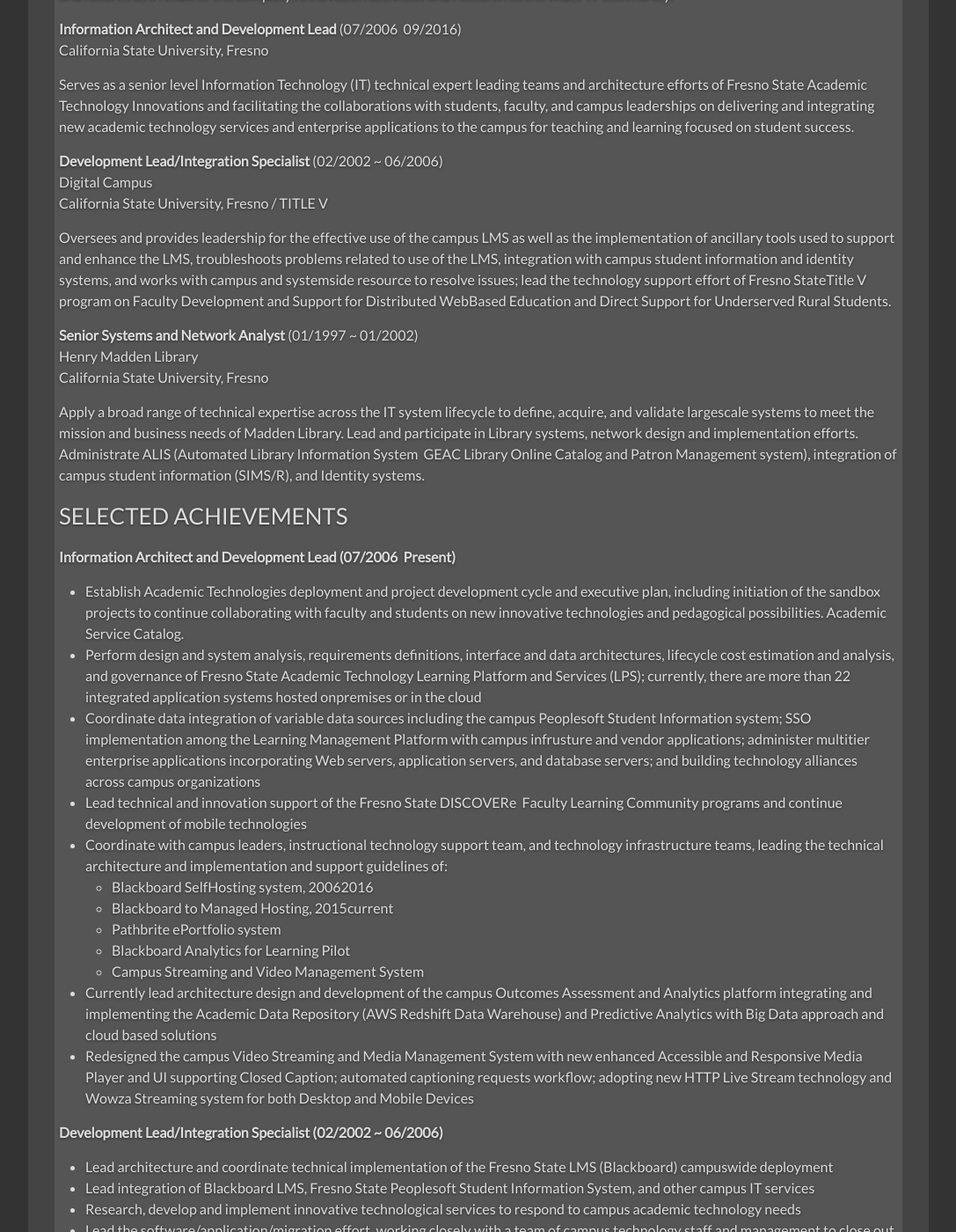
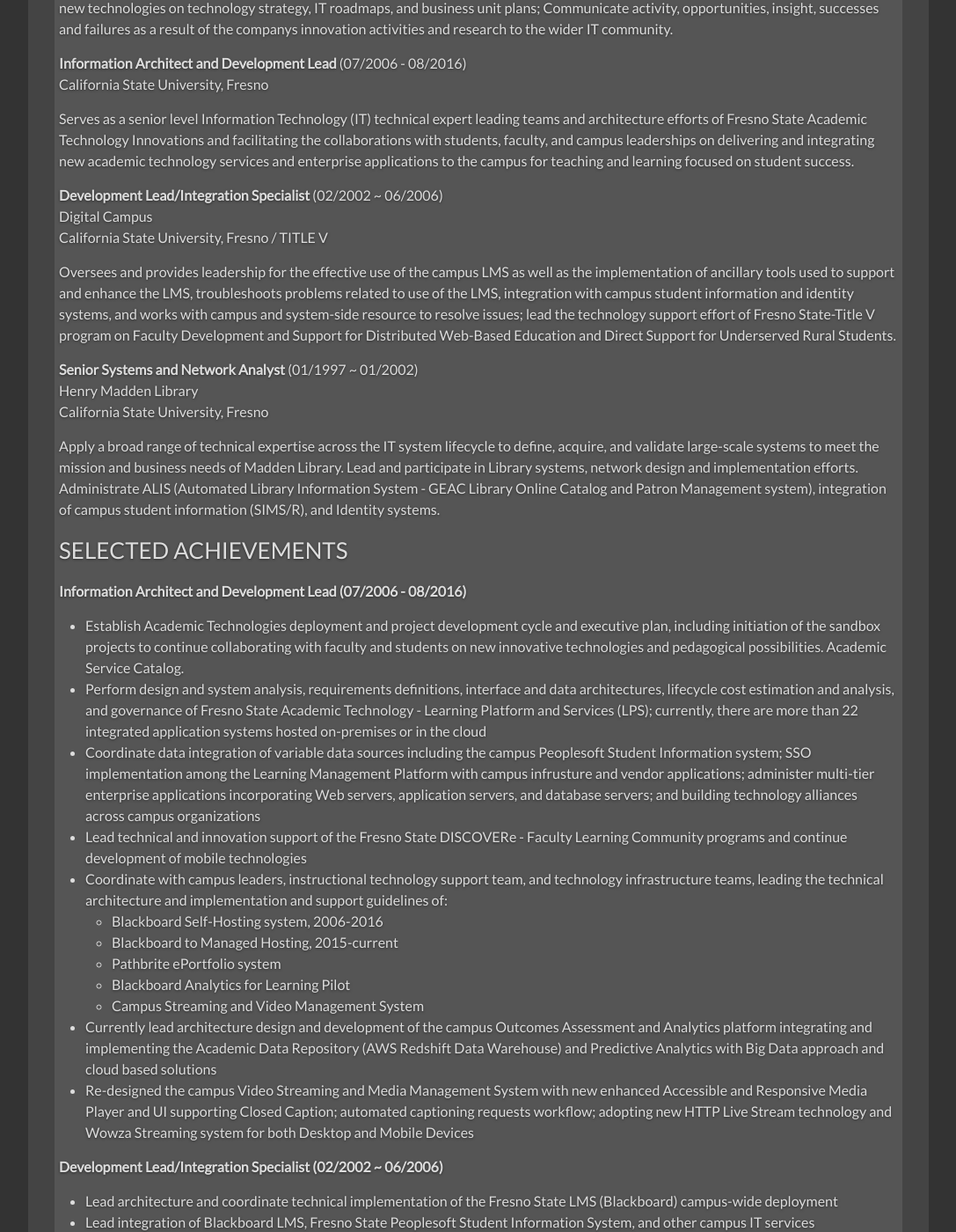
Before and after one commit to JANQLIANGTSAI/janqliangtsai.github.io, a Jekyll site: the page built from about.md, in a window 1280 px wide and 1400 px high, scrolled down 517 px. Shown: the whole window at 88% size, without its empty margins (96-1183 px from the left). Built offline with Jekyll 4.4.1, drawn with Linux system fonts in a browser that asks for light colours; some of the changed text lies outside the part shown.

Commit message:
RESUME FORMAT

```diff
--- a/about.md
+++ b/about.md
@@ -13,9 +12,11 @@
 **Innovation Architect** (Present)
 California State Univetsity, Fresno
 
+"_Create sustainable and innovative solutions to solve real problems, challenges, and needs in both administrative and academic areas at Fresno State._"
+
 Engagement with key stakeholders to identify and understand opportunities for IT technology innovation with significant impacts to the university's core missions; Construct an innovation pipeline to track these opportunities, technologies and trends; Rapidly evaluate the viability and potential of identified technologies; Work with the wider IT Technology Office function to understand the impact of these new technologies on technology strategy, IT roadmaps, and business unit plans; Communicate activity, opportunities, insight, successes and failures as a result of the companys innovation activities and research to the wider IT community.
 
-**Information Architect and Development Lead** (07/2006 ­ 09/2016)
+**Information Architect and Development Lead** (07/2006 - 08/2016)
 California State University, Fresno
 
 Serves as a senior level Information Technology (IT) technical expert leading teams and architecture efforts of Fresno State Academic Technology Innovations and facilitating the collaborations with students, faculty, and campus leaderships on delivering and integrating new academic technology services and enterprise applications to the campus for teaching and learning focused on student success.
@@ -24,50 +25,51 @@
 Digital Campus
 California State University, Fresno / TITLE V
 
-Oversees and provides leadership for the effective use of the campus LMS as well as the implementation of ancillary tools used to support and enhance the LMS, troubleshoots problems related to use of the LMS, integration with campus student information and identity systems, and works with campus and system­side resource to resolve issues; lead the technology support effort of Fresno State­Title V program on Faculty Development and Support for Distributed Web­Based Education and Direct Support for Underserved Rural Students.
+Oversees and provides leadership for the effective use of the campus LMS as well as the implementation of ancillary tools used to support and enhance the LMS, troubleshoots problems related to use of the LMS, integration with campus student information and identity systems, and works with campus and system-side resource to resolve issues; lead the technology support effort of Fresno State-Title V program on Faculty Development and Support for Distributed Web-Based Education and Direct Support for Underserved Rural Students.
 
 **Senior Systems and Network Analyst** (01/1997 ~ 01/2002)
 Henry Madden Library
 California State University, Fresno
 
-Apply a broad range of technical expertise across the IT system lifecycle to define, acquire, and validate large­scale systems to meet the mission and business needs of Madden Library. Lead and participate in Library systems, network design and implementation efforts. Administrate ALIS (Automated Library Information System ­ GEAC Library Online Catalog and Patron Management system), integration of campus student information (SIMS/R), and Identity systems.
+Apply a broad range of technical expertise across the IT system lifecycle to define, acquire, and validate large-scale systems to meet the mission and business needs of Madden Library. Lead and participate in Library systems, network design and implementation efforts. Administrate ALIS (Automated Library Information System - GEAC Library Online Catalog and Patron Management system), integration of campus student information (SIMS/R), and Identity systems.
 
 
 ### SELECTED ACHIEVEMENTS
 
-**Information Architect and Development Lead (07/2006 ­ Present)**
+**Information Architect and Development Lead (07/2006 - 08/2016)**
 
 * Establish Academic Technologies deployment and project development cycle and executive plan, including initiation of the sandbox projects to continue collaborating with faculty and students on new innovative technologies and pedagogical possibilities. Academic Service Catalog.
-* Perform design and system analysis, requirements definitions, interface and data architectures, lifecycle cost estimation and analysis, and governance of Fresno State Academic Technology­ Learning Platform and Services (LPS); currently, there are more than 22 integrated application systems hosted on­premises or in the cloud
-* Coordinate data integration of variable data sources including the campus Peoplesoft Student Information system; SSO implementation among the Learning Management Platform with campus infrusture and vendor applications; administer multi­tier enterprise applications incorporating Web servers, application servers, and database servers; and building technology alliances across campus organizations
-* Lead technical and innovation support of the Fresno State DISCOVERe ­ Faculty Learning Community programs and continue development of mobile technologies
+* Perform design and system analysis, requirements definitions, interface and data architectures, lifecycle cost estimation and analysis, and governance of Fresno State Academic Technology - Learning Platform and Services (LPS); currently, there are more than 22 integrated application systems hosted on-premises or in the cloud
+* Coordinate data integration of variable data sources including the campus Peoplesoft Student Information system; SSO implementation among the Learning Management Platform with campus infrusture and vendor applications; administer multi-tier enterprise applications incorporating Web servers, application servers, and database servers; and building technology alliances across campus organizations
+* Lead technical and innovation support of the Fresno State DISCOVERe - Faculty Learning Community programs and continue development of mobile technologies
 * Coordinate with campus leaders, instructional technology support team, and technology infrastructure teams, leading the technical architecture and implementation and support guidelines of:
-  * Blackboard Self­Hosting system, 2006­2016
-  * Blackboard to Managed Hosting, 2015­current
+  * Blackboard Self-Hosting system, 2006-2016
+  * Blackboard to Managed Hosting, 2015-current
   * Pathbrite ePortfolio system
   * Blackboard Analytics for Learning Pilot
   * Campus Streaming and Video Management System
 * Currently lead architecture design and development of the campus Outcomes Assessment and Analytics platform integrating and implementing the Academic Data Repository (AWS Redshift Data Warehouse) and Predictive Analytics with Big Data approach and cloud based solutions
-* Re­designed the campus Video Streaming and Media Management System with new enhanced Accessible and Responsive Media Player and UI supporting Closed Caption; automated captioning requests workflow; adopting new HTTP Live Stream technology and Wowza Streaming system for both Desktop and Mobile Devices
+* Re-designed the campus Video Streaming and Media Management System with new enhanced Accessible and Responsive Media Player and UI supporting Closed Caption; automated captioning requests workflow; adopting new HTTP Live Stream technology and Wowza Streaming system for both Desktop and Mobile Devices
 
 **Development Lead/Integration Specialist (02/2002 ~ 06/2006)**
 
-* Lead architecture and coordinate technical implementation of the Fresno State LMS (Blackboard) campus­wide deployment
+* Lead architecture and coordinate technical implementation of the Fresno State LMS (Blackboard) campus-wide deployment
 * Lead integration of Blackboard LMS, Fresno State Peoplesoft Student Information System, and other campus IT services
 * Research, develop and implement innovative technological services to respond to campus academic technology needs
 * Lead the software/application/migration effort, working closely with a team of campus technology staff and management to close out Fresno State's Bb ASP system and migrate tens of thousands of users and thousands of courses from Bb ASP (currently called Managed Hosting) to a home Campus Hosted system — all in summer 2008
-* Developed and implemented the first campus­wide MoD and Live streaming video system with Apple Quicktime technology with H.264 video standard
-* Co­lead on the Web Based Single Sign On solution ­ CAS
+* Developed and implemented the first campus-wide MoD and Live streaming video system with Apple Quicktime technology with H.264 video standard
+* Co-lead on the Web Based Single Sign On solution - CAS
  3/5 Tsai
 * Develop online learning and collaboration solutions and technology support for Title V programs
 * Research and lead pilots of next generation Learning Management System and Learning Content Management system (ePortfolio) systems
 
 **Senior Systems and Network Analyst (01/1997 ~ 01/2002)**
+
 * Lead the migration and administration of the Library catalog system to new Digital Unix and Universal Multivalue database system (GEAC Library/ER platform); Unix and Database Administrator.
-* Coordinate the technical support and development effort of the first Web­based online public access catalog and online e­resources to provide easier and remote access to research materials; Implemented SIS integration of student records (SIS ­ Pre and Post Peoplesoft); Implemented the Single Sign On with campus LDAP integration
+* Coordinate the technical support and development effort of the first Web-based online public access catalog and online e-resources to provide easier and remote access to research materials; Implemented SIS integration of student records (SIS - Pre and Post Peoplesoft); Implemented the Single Sign On with campus LDAP integration
 * Lead Fresno State technical effort of California State Systemwide Z.3950, Union Catalog (Pharos), and eReserve/ILL implementations
-* Lead the technical development effort of the first Library Website; Established the first Library Intranet system for web­based online ticketing system (Systems Office) document sharing and project management
-* Lead the infrastructure implementation effort of converted Library network from serial (UB) based to fully Ethernet; Converted terminals to Windows based web workstation; Rolled out out the first campus Windows Terminal Server (WTS) implementation for Library Web based Catalog workstations (pre­VDI); Co­lead on the first campus Wifi (Aironet and Portable computing devices (Handheld by HP) pilot implementation in Library; Implement and manage the Library Windows Domains; implemented the first library internet­ready computer labs
+* Lead the technical development effort of the first Library Website; Established the first Library Intranet system for web-based online ticketing system (Systems Office) document sharing and project management
+* Lead the infrastructure implementation effort of converted Library network from serial (UB) based to fully Ethernet; Converted terminals to Windows based web workstation; Rolled out out the first campus Windows Terminal Server (WTS) implementation for Library Web based Catalog workstations (pre-VDI); Co-lead on the first campus Wifi (Aironet and Portable computing devices (Handheld by HP) pilot implementation in Library; Implement and manage the Library Windows Domains; implemented the first library internet-ready computer labs
 
 ### TECHNICAL SKILLS
 
@@ -78,7 +80,7 @@
   * Operating Systems: Novell Netware, Microsoft Windows 7/8/10 and Servers, Mac OS X, Linux, Unix (Solaris/Digital Unix)
   * Networking: TCP/IP, LAN/WAN, DNS, VPN, firewalls, load balancers, hubs/switches/routers, wireless 802.11.
   * Directory Services: LDAP, Windows AD, AWS Simple Directory
-  * Security: Public Key encryption, SSL (Secure Sockets Layer), oAuth, Kerberos, CAS Web­based Single Sign On, Shibboleth, and multi­factor authentication, AWS IAM
+  * Security: Public Key encryption, SSL (Secure Sockets Layer), oAuth, Kerberos, CAS Web-based Single Sign On, Shibboleth, and multi-factor authentication, AWS IAM
   * Web: Apache, NGINX, IIS, Node.js
   * Cloud and Virtualization: VMWare/ESX, Virtualbox, Docker, AWS, Google Cloud, OpenShift, Amazon Workspaces DaaS.
   * Application Servers: Tomcat, JBoss, WebSphere, Microsoft.NET, StrongLoop, Web Services/SOAP and REST API
```
Also changed, not shown: other parts of about.md (+2 -7 lines).
